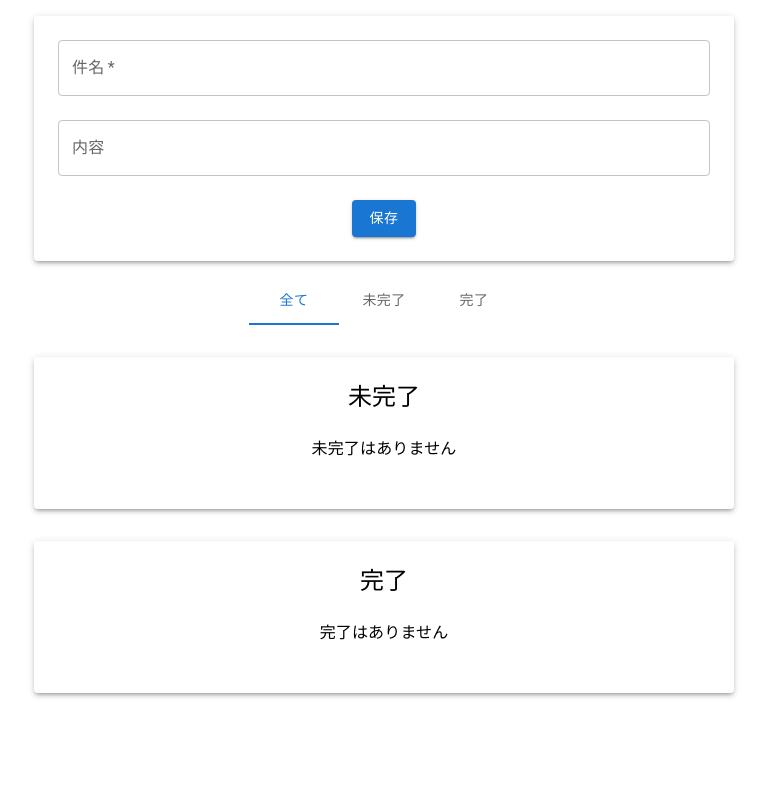
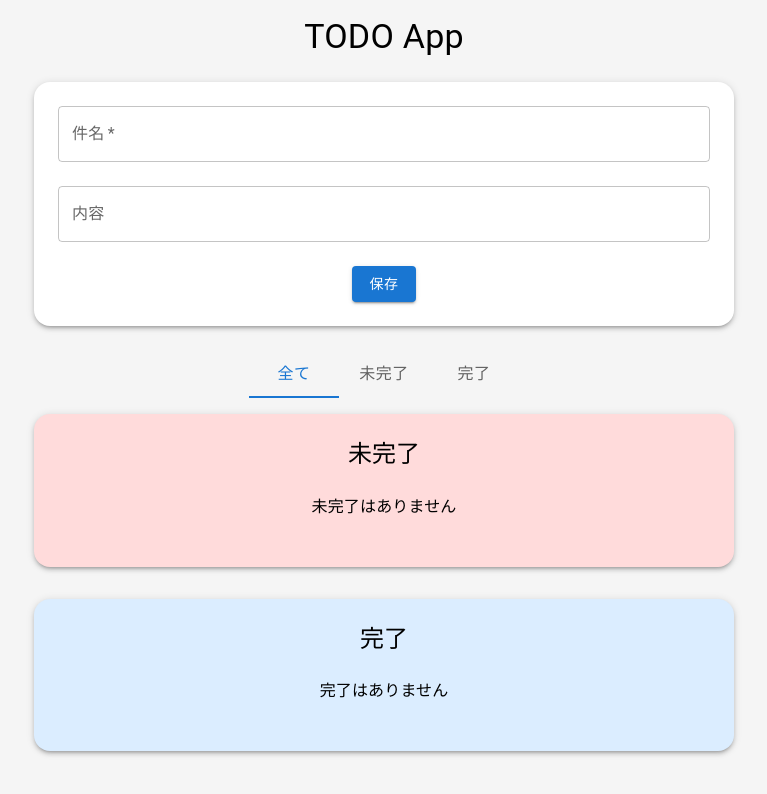
Before and after one commit to Youichi-Higa/react-todo-app, a React (Create React App) app: page / in a window 1280 px wide. Shown: the top 794 px of the page, without its empty margins (256-1023 px from the left). Built offline with nearby package versions, Linux system fonts and the light colour scheme.

Commit message:
デザイン調整

```diff
--- a/src/App.tsx
+++ b/src/App.tsx
@@ -1,7 +1,7 @@
 import { useEffect, useState } from 'react';
 import { useForm } from 'react-hook-form';
-import { Alert, Snackbar } from '@mui/material';
-import { DeleteModal, EditModal, FilterField, InputField, ListField } from 'src/components';
+import { Alert, Box, Snackbar, Typography } from '@mui/material';
+import { DeleteModal, EditModal, FilterArea, InputArea, ListArea } from 'src/components';
 import { message } from 'src/constants';
 import type { FilterValue, SelectedTodo, Todo } from 'src/types';
 
@@ -23,7 +23,7 @@ function App() {
   const useFormReturn = useForm<SelectedTodo>();
   const { setValue, reset } = useFormReturn;
 
-  // 日付を降順にする関数
+  // 日時を降順にする関数
   const sortDescendingDate = (_todoList: Todo[]) => {
     _todoList.sort((a, b) => {
       const aDate = a.updatedAt === null ? a.createdAt : a.updatedAt;
@@ -107,14 +107,32 @@ function App() {
 
   return (
     <>
-      <InputField
+      {/* アプリ名 */}
+      <Box
+        sx={{
+          m: 2,
+          display: 'flex',
+          justifyContent: 'center',
+        }}
+      >
+        <Typography variant="h4" component="h1">
+          TODO App
+        </Typography>
+      </Box>
+
+      {/* 入力エリア */}
+      <InputArea
         todoList={todoList}
         setTodoList={setTodoList}
         handleSnackbarOpen={handleSnackbarOpen}
       />
-      <FilterField filterValue={filterValue} setFilterValue={setFilterValue} />
+
+      {/* フィルターエリア */}
+      <FilterArea filterValue={filterValue} setFilterValue={setFilterValue} />
+
+      {/* 完了エリア */}
       {filterValue !== 'completed' && (
-        <ListField
+        <ListArea
           areaTitle={'未完了'}
           todoList={descUncompletedList}
           handleCheckboxChange={handleCheckboxChange}
@@ -122,8 +140,9 @@ function App() {
           handleDeleteModalOpen={handleDeleteModalOpen}
         />
       )}
+      {/* 未完了エリア */}
       {filterValue !== 'uncompleted' && (
-        <ListField
+        <ListArea
           areaTitle={'完了'}
           todoList={descCompletedList}
           handleCheckboxChange={handleCheckboxChange}
--- a/src/components/DeleteModal.tsx
+++ b/src/components/DeleteModal.tsx
@@ -26,7 +26,7 @@ export const DeleteModal: React.FC<Props> = (props: Props) => {
             transform: 'translate(-50%, -50%)',
             width: 700,
             bgcolor: 'background.paper',
-            borderRadius: 2,
+            borderRadius: 4,
             boxShadow: 24,
             p: 4,
             textAlign: 'center',
--- a/src/components/EditModal.tsx
+++ b/src/components/EditModal.tsx
@@ -63,7 +63,7 @@ export const EditModal: React.FC<Props> = (props: Props) => {
             transform: 'translate(-50%, -50%)',
             width: 700,
             bgcolor: 'background.paper',
-            borderRadius: 2,
+            borderRadius: 4,
             boxShadow: 24,
             p: 4,
             textAlign: 'center',
--- a/src/components/FilterField.tsx
+++ b/src/components/FilterArea.tsx
@@ -7,7 +7,7 @@ type Props = {
   setFilterValue: Dispatch<SetStateAction<FilterValue>>;
 };
 
-export const FilterField = (props: Props) => {
+export const FilterArea = (props: Props) => {
   const { filterValue, setFilterValue } = props;
 
   const handleChange = (event: React.SyntheticEvent, newValue: FilterValue) => {
@@ -15,11 +15,11 @@ export const FilterField = (props: Props) => {
   };
 
   return (
-    <Box sx={{ width: '100%', bgcolor: 'background.paper' }}>
+    <Box sx={{ width: "700px", mx:"auto" }}>
       <Tabs value={filterValue} onChange={handleChange} centered>
-        <Tab label="全て" value="all" />
-        <Tab label="未完了" value="uncompleted" />
-        <Tab label="完了" value="completed" />
+        <Tab label="全て" value="all" sx={{ fontSize: 16 }} />
+        <Tab label="未完了" value="uncompleted" sx={{ fontSize: 16 }} />
+        <Tab label="完了" value="completed" sx={{ fontSize: 16 }} />
       </Tabs>
     </Box>
   );
--- a/src/components/InputField.tsx
+++ b/src/components/InputArea.tsx
@@ -10,7 +10,7 @@ type Props = {
   handleSnackbarOpen: (_message: string) => void;
 };
 
-export const InputField: React.FC<Props> = (props: Props) => {
+export const InputArea: React.FC<Props> = (props: Props) => {
   const { todoList, setTodoList, handleSnackbarOpen } = props;
 
   const {
@@ -47,11 +47,12 @@ export const InputField: React.FC<Props> = (props: Props) => {
       sx={{
         width: '700px',
         mx: 'auto',
-        my: 2,
+        my: 3,
         p: 3,
         boxShadow: 3,
-        borderRadius: 1,
+        borderRadius: 4,
         textAlign: 'center',
+        bgcolor: 'background.paper',
       }}
     >
       <TextField
--- a/src/components/ListField.tsx
+++ b/src/components/ListArea.tsx
@@ -1,4 +1,4 @@
-import { Box, Checkbox, Grid, Typography } from '@mui/material';
+import { Box, Checkbox, Grid, Tooltip, Typography } from '@mui/material';
 import DeleteIcon from '@mui/icons-material/Delete';
 import EditIcon from '@mui/icons-material/Edit';
 import type { SelectedTodo, Todo } from 'src/types';
@@ -11,19 +11,24 @@ type Props = {
   handleDeleteModalOpen: (selectedTodo: SelectedTodo) => void;
 };
 
-export const ListField = (props: Props) => {
+export const ListArea = (props: Props) => {
   const { areaTitle, todoList, handleCheckboxChange, handleEditModalOpen, handleDeleteModalOpen } =
     props;
+
+  const bgcolor = areaTitle === '未完了' ? '#ffdbdb' : '#dbedff';
+  const checkboxTooltip = areaTitle === '未完了' ? '完了にする' : '未完了にする';
 
   return (
     <Box
       sx={{
         width: '700px',
         mx: 'auto',
-        my: 4,
+        mt: 2,
+        mb: 4,
         p: 3,
         boxShadow: 3,
-        borderRadius: 1,
+        borderRadius: 4,
+        bgcolor,
       }}
     >
       {/* エリアタイトル */}
@@ -44,7 +49,7 @@ export const ListField = (props: Props) => {
         <Box
           sx={{
             mb: 1,
-            borderBottom: '1px solid #CCCCCC',
+            borderBottom: '1px solid #a9a9a9',
           }}
         >
           <Grid container spacing={2}>
@@ -78,11 +83,13 @@ export const ListField = (props: Props) => {
       {todoList.map((todo) => (
         <Grid key={todo.id} container spacing={2} alignItems="center">
           <Grid item xs={1}>
+            <Tooltip title={checkboxTooltip} placement="left" arrow>
               <Checkbox
                 checked={todo.isCompleted}
                 onChange={(e) => handleCheckboxChange(e, todo.id)}
                 inputProps={{ 'aria-label': 'controlled' }}
               />
+            </Tooltip>
           </Grid>
           <Grid item xs={3}>
             <Box>{todo.title}</Box>
@@ -91,22 +98,25 @@ export const ListField = (props: Props) => {
             <Box>{todo.content}</Box>
           </Grid>
           <Grid item xs={2}>
+            <Tooltip title="編集" placement="left" arrow>
               <EditIcon
-              sx={{ cursor: 'pointer', mx: 1 }}
+                sx={{ cursor: 'pointer', mx: 1, color: '#696969' }}
                 onClick={() =>
                   handleEditModalOpen({ id: todo.id, title: todo.title, content: todo.content })
                 }
               />
+            </Tooltip>
+            <Tooltip title="削除" placement="right" arrow>
               <DeleteIcon
-              sx={{ cursor: 'pointer', mx: 1 }}
-              color="disabled"
+                sx={{ cursor: 'pointer', mx: 1, color: '#696969' }}
                 onClick={() =>
                   handleDeleteModalOpen({ id: todo.id, title: todo.title, content: todo.content })
                 }
               />
+            </Tooltip>
           </Grid>
         </Grid>
       ))}
     </Box>
   );
-};
+};;
--- a/src/components/index.ts
+++ b/src/components/index.ts
@@ -1,5 +1,5 @@
 export * from './EditModal';
 export * from './DeleteModal';
-export * from './FilterField';
-export * from './InputField';
-export * from './ListField';
+export * from './FilterArea';
+export * from './InputArea';
+export * from './ListArea';
--- a/src/index.css
+++ b/src/index.css
@@ -5,6 +5,7 @@ body {
     sans-serif;
   -webkit-font-smoothing: antialiased;
   -moz-osx-font-smoothing: grayscale;
+  background-color: #f5f5f5
 }
 
 code {
```
Lines whose indentation alone changed are shown as unchanged.
